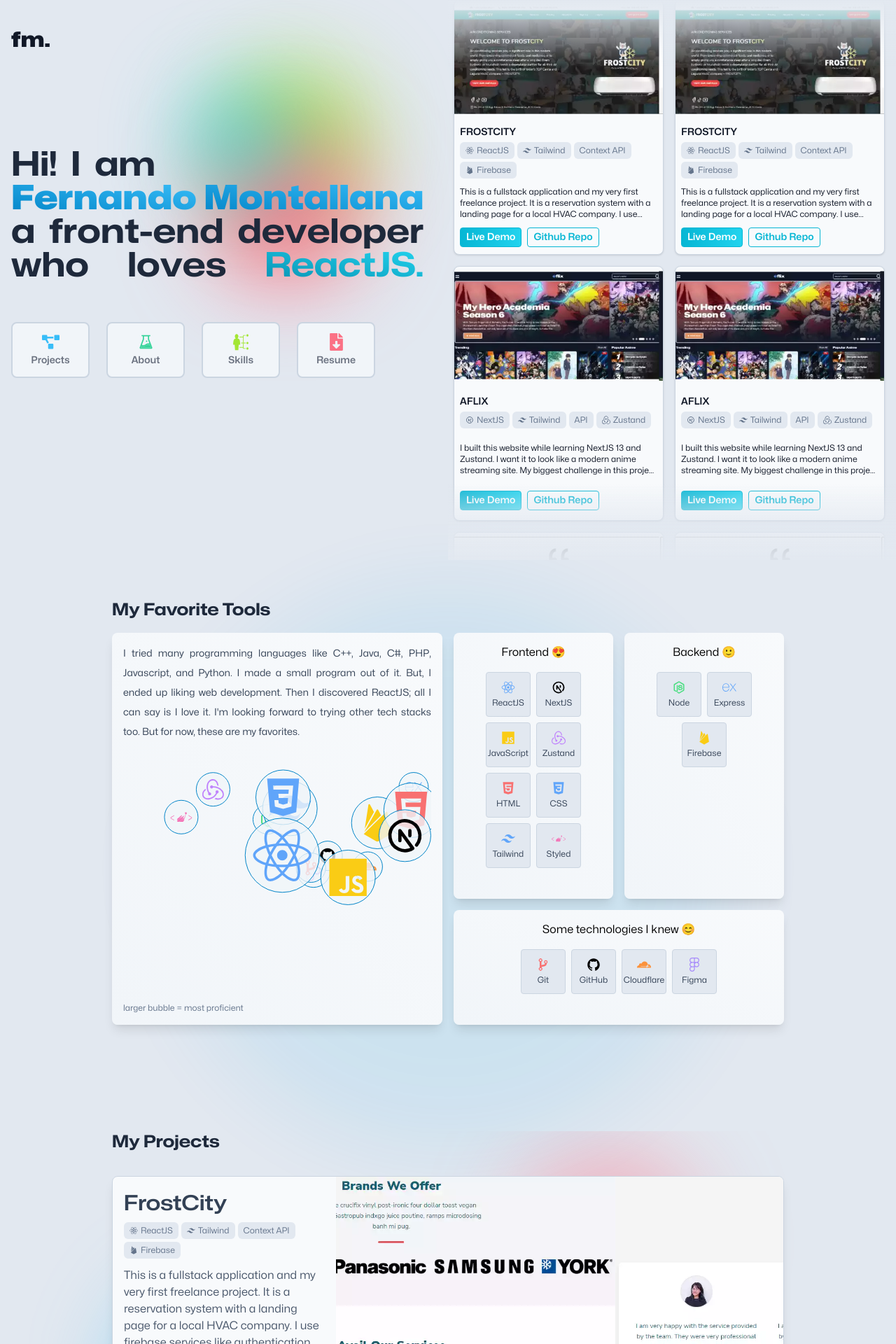
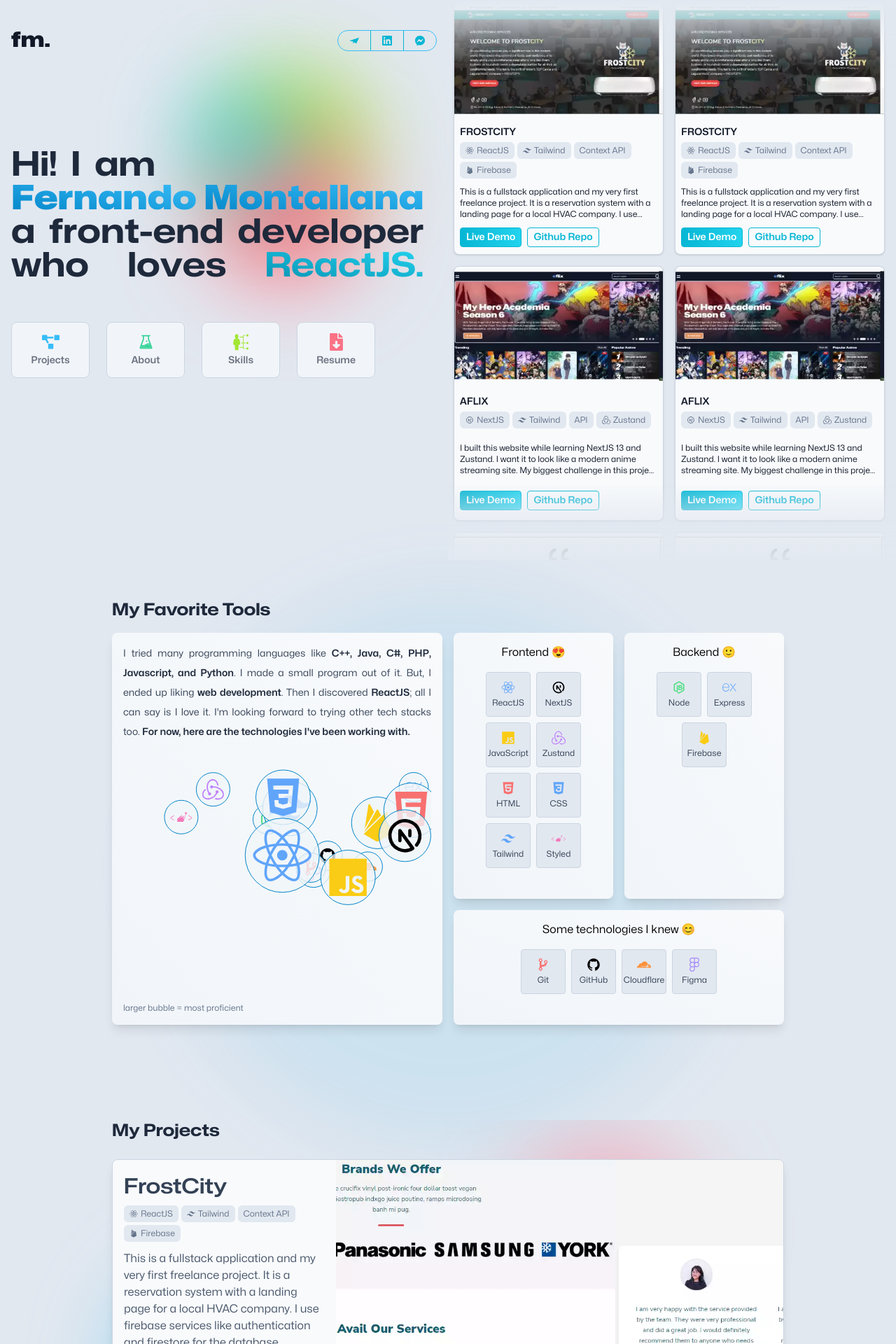
Before and after one commit to fmontallana/my-porfolio, a React (Vite) app: page / in a window 1280 px wide. Shown: the top 1920 px of the page at 70% size. Built offline with nearby package versions, Linux system fonts and the light colour scheme.

Commit message:
added about and footer

```diff
--- a/src/About.jsx
+++ b/src/About.jsx
@@ -1,14 +1,37 @@
 import React from 'react'
+import { SiLinkedin, SiMessenger, SiMinutemailer } from 'react-icons/si'
 
 export default function About() {
     return (
-        <div className='container flex flex-col items-center h-full w-9/12 mx-auto py-2'>
+        <div className='container flex flex-col items-center h-full w-11/12 lg:w-9/12 mx-auto py-2'>
             <h1 className='lg:self-start py-4 text-2xl font-bold stretch-125 text-slate-800'>About Me</h1>
-            <div className='h-full w-full'>
-                Always down to
-                exchange ideas and explore collaborations
+            <div className='flex flex-col items-start lg:flex-row h-full w-full py-4 gap-4 text-center lg:text-left'>
 
-                Let's Connect! ↓
+                <div className='flex-1 leading-loose text-justify'>
+                    Hi! 👋 I'm <span className='font-semibold'>Fernando</span>, a <span className='font-semibold'>ReactJS</span> enthusiast and front-end developer. Although I'm knowledgeable in backend development, I prefer to work as a front-end developer. < span className='font-semibold'>I love learning new technologies and developing attractive, responsive web applications.</span> I also love video games and anime a lot.
+                </div>
+                <hr className='w-full lg:hidden border border-slate-300' />
+                <div className='flex-1 flex flex-col justify-start items-center gap-4'>
+                    <p className='text-slate-800 font-semibold'>Always down to
+                        exchange ideas and explore collaborations</p>
+
+                    <p className='text-transparent bg-clip-text bg-gradient-to-r lg:font-semibold from-cyan-500 to-pink-500 '>Let's Connect! ↓</p>
+                    <div className=" flex justify-start items-center gap-2">
+                        <a href="mailto:fernandomontallana@gmail.com" referrerPolicy="" className="flex justify-center items-center gap-1 text-white h-7 px-2 border border-cyan-500 bg-gradient-to-r from-cyan-500 to-cyan-400 rounded text-sm font-semibold hover:from-cyan-400 hover:to-cyan-500">
+                            Email
+                            <SiMinutemailer />
+                        </a>
+                        <a href="https://www.linkedin.com/in/fernando-montallana-jr-518a46206/" target="_blank" referrerPolicy="" className="flex justify-center items-center gap-1 text-cyan-500 h-7 px-2 border border-cyan-500 rounded text-sm font-semibold hover:bg-slate-100">
+                            LinkedIn
+                            <SiLinkedin />
+                        </a>
+                        <a href="https://m.me/friednando" target="_blank" referrerPolicy="" className="flex justify-center items-center gap-1 text-cyan-500 h-7 px-2 border border-cyan-500 rounded text-sm font-semibold hover:bg-slate-100">
+                            Messenger
+                            <SiMessenger />
+                        </a>
+                    </div>
+                </div>
+
             </div>
         </div>
     )
--- a/src/App.jsx
+++ b/src/App.jsx
@@ -15,7 +15,7 @@
     <>
 
       {/* <h1 className="relative bg-gray-800 h-auto w-full px-2 py-1 animate-pulse text-sm text-slate-100 text-center z-20">This website is currently under construction.</h1> */}
-      <div className=" h-full w-full bg-slate-200">
+      <div id="home" className=" h-full w-full bg-slate-200">
         <section id="hero" className="flex-shrink-0 lg:h-screen w-full">
           <Hero />
         </section>
@@ -25,9 +25,19 @@
         <section id="projects" className="flex-shrink-0 w-full overflow-hidden pb-2">
           <Projects />
         </section>
-        <section id="about" className="flex-shrink-0 lg:h-screen w-full">
+        <section id="about" className="flex-shrink-0 lg:h-96 w-full">
           <About />
         </section>
+        <br />
+        <footer id="footer" className="bg-slate-800 text-slate-100 flex-shrink-0 py-4 w-full flex flex-col gap-4 justify-end items-center">
+          <ul className="role-list list-disc flex justify-center items-center gap-6 ">
+            <li className="hover:text-cyan-400 underline list-none"><a href="#home">home</a></li>
+            <li className="hover:text-cyan-400 underline"><a href="#skills">skills</a></li>
+            <li className="hover:text-cyan-400 underline"><a href="#projects">projects</a></li>
+            <li className="hover:text-cyan-400 underline"><a href="#">resume</a></li>
+          </ul>
+          <p className="text-xs text-slate-300">Build and designed with ❤️ by <apan className="font-semibold"> Fernando Montallana</apan> </p>
+        </footer>
       </div>
     </>
   )
--- a/src/Projects.jsx
+++ b/src/Projects.jsx
@@ -9,7 +9,7 @@
 
 
     return (
-        <div className='lg:h-full lg:w-9/12 py-4 mx-auto flex flex-col gap-8 justify-start items-center'>
+        <div className='lg:h-full lg:w-9/12 mx-auto flex flex-col gap-6 justify-start items-center'>
             <div className='z-[1] hidden absolute flex-shrink-0 h-[200%] w-full lg:grid grid-cols-2 grid-rows-2 grid-flow-col overflow-x-hidden'>
                 <div className=" w-full h-full col-span-1">
                     <Blob bgColor={"bg-sky-400/[0.5]"} size="h-80 w-80" />
@@ -24,7 +24,7 @@
                     <Blob bgColor={"bg-cyan-400/[0.5]"} size="h-80 w-80" />
                 </div>
             </div>
-            <h1 className='lg:self-start text-2xl font-bold stretch-125 text-slate-800'>My Projects</h1>
+            <h1 className='lg:self-start text-xl lg:text-2xl font-bold stretch-125 text-slate-800'>My Projects</h1>
 
             {PROJECTS.map((project, i) => <ProjectItem key={i} project={project} />)}
         </div>
--- a/src/Skills.jsx
+++ b/src/Skills.jsx
@@ -28,11 +28,11 @@
     }
 
     return (
-        <div className='container flex flex-col items-center h-full w-9/12 mx-auto py-10'>
-            <h1 className='z-10 lg:self-start py-4 text-2xl font-bold stretch-125 text-slate-800'>My Favorite Tools</h1>
+        <div className='container flex flex-col items-center h-full px-4 lg:px-0 lg:w-9/12 mx-auto py-10'>
+            <h1 className='z-10 lg:self-start py-4 text-xl lg:text-2xl font-bold stretch-125 text-slate-800'>My Favorite Tools</h1>
             <div className='z-10 lg:h-[70vh] w-full grid grid-cols-1 lg:grid-cols-4  gap-4 '>
                 <div className='h-full w-full hidden lg:flex flex-col  bg-gradient-to-tr from-slate-100 to-slate-50 rounded-lg shadow-lg row-span-6 col-span-2 p-4'>
-                    <p className='text-sm text-slate-700 leading-loose text-justify'>I tried many programming languages like C++, Java, C#, PHP, Javascript, and Python. I made a small program out of it. But, I ended up liking web development. Then I discovered ReactJS; all I can say is I love it. I'm looking forward to trying other tech stacks too. But for now, these are my favorites.</p>
+                    <p className='text-sm text-slate-700 leading-loose text-justify'>I tried many programming languages like <span className='text-slate-800 font-semibold'>C++, Java, C#, PHP, Javascript, and Python</span>. I made a small program out of it. But, I ended up liking <span className='text-slate-800 font-semibold'>web development</span>. Then I discovered <span className='text-slate-800 font-semibold'>ReactJS</span>; all I can say is I love it. I'm looking forward to trying other tech stacks too.<span className='text-slate-800 font-semibold'> For now, here are the technologies I've been working with.</span></p>
                     <div ref={ref} className='relative h-full w-full flex-1 overflow-hidden'>
                         {logos.reverse().map((logo, index) => {
                             return <SkillBubble key={index} logo={logo} parentRef={ref} />
--- a/src/components/Hero.jsx
+++ b/src/components/Hero.jsx
@@ -7,6 +7,7 @@
 import { AiTwotoneExperiment } from 'react-icons/ai'
 import Blob from './Blob'
 import CursorBlob from './CursorBlob'
+import { SiLinkedin, SiMessenger, SiMinutemailer } from 'react-icons/si'
 
 export default function Hero() {
 
@@ -17,7 +18,7 @@
         const text = color === "-sky-400" ? "text-sky-400" : color === "-emerald-400" ? "text-emerald-400" : color === "-rose-400" ? "text-rose-400" : "text-lime-400"
 
         return (
-            <a href={`/#${title.toLowerCase()}`} className={`bg-slate-100 py-1 flex-shrink-0 gap-1 flex flex-col justify-center items-center text-xs  lg:text-sm text-gray-500 font-semibold  w-20 lg:h-20 lg:w-28  rounded-lg border-2 border-slate-300  ${hover} ring-offset-2 ring-offset-slate-200 transition-all ease-in-out duration-300 `}>
+            <a href={`/#${title.toLowerCase()}`} className={`bg-slate-100 py-1 flex-shrink-0 gap-1 flex flex-col justify-center items-center text-xs  lg:text-sm text-gray-500 font-semibold  w-20 lg:h-20 lg:w-28  rounded-lg border border-slate-300  ${hover} ring-offset-2 ring-offset-slate-200 transition-all ease-in-out duration-300 `}>
                 <Icon className={text} size={25} />
                 <span>{title}</span>
             </a>
@@ -35,7 +36,22 @@
                 <Blob bgColor={"bg-cyan-400"} size="h-32 w-32" />
             </div>
             <div className="px-4 py-2 lg:py-10 text-slate-800 flex flex-col gap-14 justify-start sm:items-center lg:items-start flex-shrink-0  h-auto lg:h-full w-full lg:w-3/6 " >
-                <a href='/' className="self-start font-black stretch-125 text-gray-900 text-3xl z-20 hover:underline ">fm.</a>
+                <div className='z-10 w-full flex justify-between items-center'>
+                    <a href='/' className="self-start font-black stretch-125 text-gray-900 text-3xl z-20 hover:underline ">fm.</a>
+                    <div className='flex justify-center items-center  border border-sky-400 rounded-full overflow-hidden'>
+                        {/* <p className='text-transparent bg-clip-text bg-gradient-to-r lg:font-semibold from-cyan-500 to-pink-500 '>Connect</p> */}
+
+                        <a href="https://www.linkedin.com/in/fernando-montallana-jr-518a46206/" target="_blank" referrerPolicy="" className="flex justify-center items-center gap-1 text-cyan-500 h-7 px-4  text-sm font-semibold hover:bg-slate-100">
+                            <SiMinutemailer />
+                        </a>
+                        <a href="https://www.linkedin.com/in/fernando-montallana-jr-518a46206/" target="_blank" referrerPolicy="" className="flex justify-center items-center gap-1 text-cyan-500 h-7 px-4 border-l border-cyan-500 text-sm font-semibold hover:bg-slate-100">
+                            <SiLinkedin />
+                        </a>
+                        <a href="https://m.me/friednando" target="_blank" referrerPolicy="" className="flex justify-center items-center gap-1 text-cyan-500 h-7 px-4 border-l border-cyan-500 text-sm font-semibold hover:bg-slate-100">
+                            <SiMessenger />
+                        </a>
+                    </div>
+                </div>
 
                 <div className="z-[2] pt-32 lg:pt-20 text-2xl lg:text-5xl flex flex-col sm:items-center sm:justify-center lg:justify-start lg:items-start select-none">
                     {/* <div className='h-32 lg:h-32'></div> */}
--- a/src/components/ProjectItem.jsx
+++ b/src/components/ProjectItem.jsx
@@ -21,7 +21,7 @@
     }, [project])
 
     return (
-        <div className='z-20 flex flex-col-reverse lg:flex-row bg-slate-50 text-slate-700 lg:h-96 w-full lg:rounded-lg shadow-lg overflow-hidden border border-slate-300 '>
+        <div className='z-20 mb-10 flex flex-col-reverse lg:flex-row bg-slate-50 text-slate-700 lg:h-96 w-full lg:rounded-lg shadow-lg overflow-hidden border border-slate-300 '>
             <div className='h-full w-full lg:flex-1 p-4'>
                 <div className='h-full w-full flex flex-col justify-evenly items-start gap-2'>
                     <div className='flex flex-col justify-center items-start gap-2'>
@@ -39,7 +39,7 @@
                         </div>
                     </div>
 
-                    <p className='text-xs lg:text-base text-slate-600'>{project.description}</p>
+                    <p className='text-sm lg:text-base text-slate-600'>{project.description}</p>
                     <div className=" flex justify-start items-center gap-2">
                         <a href={project?.demo} target="_blank" referrerPolicy="" className="grid place-items-center text-white h-7 px-2 border border-cyan-500 bg-gradient-to-r from-cyan-500 to-cyan-400 rounded text-sm font-semibold hover:from-cyan-400 hover:to-cyan-500">Live Demo</a>
                         <a href={project?.github} target="_blank" referrerPolicy="" className="grid place-items-center text-cyan-500 h-7 px-2 border border-cyan-500 rounded text-sm font-semibold hover:bg-slate-100">Github Repo</a>
--- a/src/index.css
+++ b/src/index.css
@@ -19,7 +19,7 @@
     }
 
     html {
-        font-family: 'Mona Sans';
+        font-family: 'Mona Sans', system-ui, -apple-system, BlinkMacSystemFont, 'Segoe UI', Roboto, Oxygen, Ubuntu, Cantarell, 'Open Sans', 'Helvetica Neue', sans-serif;
         scroll-behavior: smooth;
     }
 
```
